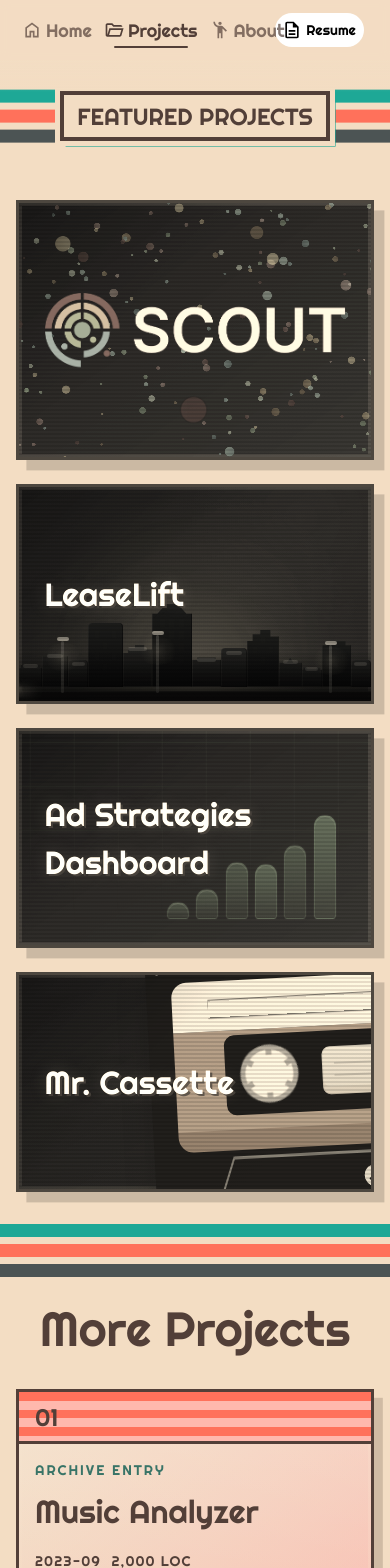
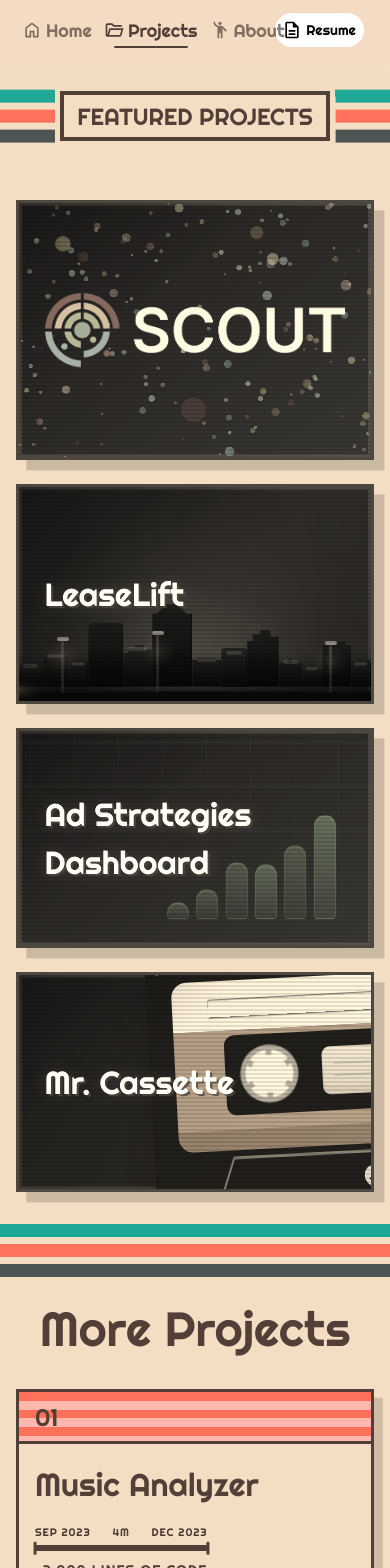
Before and after one commit to evanlunceford/resume-website, a React (Vite) app in the folder src/frontend/: page /projects in a window 390 px wide. Shown: the top 1568 px of the page. Built offline with nearby package versions, Linux system fonts and the light colour scheme.

Commit message:
Added lots of styling reformatting, redesigned project modal

```diff
--- a/src/frontend/src/components/assets/TitleStreak.tsx
+++ b/src/frontend/src/components/assets/TitleStreak.tsx
@@ -11,8 +11,8 @@ const TitleStreak: React.FC = () => {
             pathLength: 1,
             opacity: 1,
             transition: {
-                pathLength: { delay: i * 0.2, duration: 1, ease: "easeInOut" },
-                opacity: { delay: i * 0.2, duration: 0.01 }
+                pathLength: { delay: 0.5, duration: 1, ease: "easeInOut" },
+                opacity: { delay: 0.5, duration: 0.01 }
             }
         })
     };
@@ -29,7 +29,7 @@ const iconVariants: Variants = {
             opacity: {
                 type: "tween",
                 ease: "linear",
-                duration: 2.5,
+                duration: 0.5,
                 delay: 0.3
             }
         }
--- /dev/null
+++ b/src/frontend/src/components/projects/ProjectMiniTimeline.tsx
@@ -0,0 +1,83 @@
+import "../../css/components/ProjectMiniTimeline.css";
+
+type ProjectMiniTimelineProps = {
+  startDate: string;
+  endDate: string | "Present";
+  className?: string;
+};
+
+function parseProjectDate(dateValue: string): Date {
+  if (dateValue.toLowerCase() === "present") {
+    return new Date();
+  }
+
+  const [yearText, monthText] = dateValue.split("-");
+  const year = Number(yearText);
+  const month = monthText ? Number(monthText) - 1 : 0;
+
+  if (Number.isNaN(year) || Number.isNaN(month)) {
+    return new Date();
+  }
+
+  return new Date(year, month, 1);
+}
+
+function formatTimelineLabel(dateValue: string): string {
+  if (dateValue.toLowerCase() === "present") {
+    return "Present";
+  }
+
+  const parsed = parseProjectDate(dateValue);
+  return parsed.toLocaleDateString("en-US", { month: "short", year: "numeric" });
+}
+
+function formatDuration(startDate: string, endDate: string): string {
+  const start = parseProjectDate(startDate);
+  const end = parseProjectDate(endDate);
+
+  const monthDelta =
+    (end.getFullYear() - start.getFullYear()) * 12 +
+    (end.getMonth() - start.getMonth()) +
+    1;
+
+  const normalizedMonths = Math.max(monthDelta, 1);
+  const years = Math.floor(normalizedMonths / 12);
+  const months = normalizedMonths % 12;
+
+  if (years > 0 && months > 0) {
+    return `${years}y ${months}m`;
+  }
+  if (years > 0) {
+    return `${years}y`;
+  }
+  return `${months}m`;
+}
+
+export default function ProjectMiniTimeline({
+  startDate,
+  endDate,
+  className,
+}: ProjectMiniTimelineProps) {
+  const startLabel = formatTimelineLabel(startDate);
+  const endLabel = formatTimelineLabel(endDate);
+  const durationLabel = formatDuration(startDate, endDate);
+
+  return (
+    <div
+      className={`project-mini-timeline${className ? ` ${className}` : ""}`}
+      role="img"
+      aria-label={`Project timeline from ${startLabel} to ${endLabel}, lasting ${durationLabel}`}
+    >
+      <div className="project-mini-timeline__labels">
+        <span>{startLabel}</span>
+        <span className="project-mini-timeline__duration">{durationLabel}</span>
+        <span>{endLabel}</span>
+      </div>
+      <div className="project-mini-timeline__rail" aria-hidden="true">
+        <span className="project-mini-timeline__cap project-mini-timeline__cap--start" />
+        <span className="project-mini-timeline__fill" />
+        <span className="project-mini-timeline__cap project-mini-timeline__cap--end" />
+      </div>
+    </div>
+  );
+}
--- a/src/frontend/src/css/components/CrtHeadshot.css
+++ b/src/frontend/src/css/components/CrtHeadshot.css
@@ -1,6 +1,6 @@
 .crt-frame {
   width: 100%;
-  max-width: 390px;
+  max-width: clamp(320px, 26vw, 520px);
   padding: 14px;
   border: 3px solid var(--brown);
   border-radius: 0;
@@ -25,7 +25,7 @@
   width: 100%;
   height: 100%;
   object-fit: cover;
-  filter: grayscale(0.75) sepia(0.42) contrast(1.02) saturate(0.9);
+  filter: grayscale(0.75) sepia(0.42) contrast(1.02);
 }
 
 .crt-tint,
--- /dev/null
+++ b/src/frontend/src/css/components/ProjectMiniTimeline.css
@@ -0,0 +1,61 @@
+.project-mini-timeline {
+  display: grid;
+  gap: 0.35rem;
+  min-width: 190px;
+}
+
+.project-mini-timeline__labels {
+  display: grid;
+  grid-template-columns: auto 1fr auto;
+  align-items: end;
+  gap: 0.5rem;
+  color: color-mix(in srgb, var(--brown) 88%, var(--black));
+  font-size: 0.68rem;
+  font-family: "Righteous", sans-serif;
+  letter-spacing: 0.08em;
+  text-transform: uppercase;
+}
+
+.project-mini-timeline__duration {
+  justify-self: center;
+  color: var(--dark-teal);
+}
+
+.project-mini-timeline__rail {
+  position: relative;
+  height: 0.35rem;
+  border-radius: 2px;
+  background: var(--brown);
+  overflow: visible;
+}
+
+.project-mini-timeline__fill {
+  position: absolute;
+  left: 0;
+  right: 0;
+  top: -0.11rem;
+  height: 0.55rem;
+  border-radius: 2px;
+  background: var(--teal);
+}
+
+.project-mini-timeline__cap {
+  position: absolute;
+  top: 50%;
+  width: 0.18rem;
+  height: 1rem;
+  border-radius: 1px;
+  border: 0;
+  background: var(--orange);
+  transform: translateY(-50%);
+}
+
+.project-mini-timeline__cap--start {
+  left: 0;
+  transform: translate(-50%, -50%);
+}
+
+.project-mini-timeline__cap--end {
+  right: 0;
+  transform: translate(50%, -50%);
+}
--- a/src/frontend/src/css/pages/Projects.css
+++ b/src/frontend/src/css/pages/Projects.css
@@ -71,7 +71,7 @@
   text-transform: uppercase;
   box-shadow:
     0 0 0 6px var(--tan),
-    0.45rem 0.45rem 0 0 var(--teal);
+    0.45rem 0.45rem 0 0 var(--tan);
 }
 
 .projects-title-banner {
@@ -142,6 +142,14 @@
   gap: 1.25rem;
 }
 
+@media (min-width: 1024px) {
+  .projects-grid {
+    display: grid;
+    grid-template-columns: repeat(2, minmax(0, 1fr));
+    gap: 1.25rem;
+  }
+}
+
 .project-card {
   position: relative;
   overflow: hidden;
@@ -173,6 +181,14 @@
   box-shadow:
     0.55rem 0.55rem 0 0 rgba(82, 63, 56, 0.22),
     inset 0 0 0 3px rgba(243, 221, 195, 0.6);
+  transition: transform 0.3s ease, box-shadow 0.3s ease;
+}
+
+.project-card-button--standard:hover{
+  transform: translate(-0.2rem, -0.2rem);
+  box-shadow:
+    0.9rem 0.9rem 0 0 rgba(82, 63, 56, 0.2),
+    inset 0 0 0 3px rgba(243, 221, 195, 0.42);
 }
 
 .project-card-button:focus-visible {
@@ -203,9 +219,7 @@
   gap: 1rem;
   min-width: 0;
   padding: 1.35rem 1.5rem 1.25rem;
-  background:
-    linear-gradient(180deg, rgba(255, 255, 255, 0.18), rgba(255, 255, 255, 0)),
-    linear-gradient(135deg, rgba(243, 221, 195, 0.92), rgba(255, 184, 173, 0.58));
+  background: var(--tan);
 }
 
 .project-card-header--listing {
@@ -218,6 +232,8 @@
 .project-listing-heading {
   display: grid;
   gap: 0.35rem;
+  flex: 1;
+  min-width: 0;
 }
 
 .project-listing-label {
@@ -229,13 +245,43 @@
 
 .project-listing-meta {
   display: flex;
-  flex-wrap: wrap;
+  flex-direction: column;
+  align-items: center;
   justify-content: flex-end;
-  gap: 0.65rem;
+  gap: 1rem;
   color: var(--brown);
   font-size: var(--text-sm);
   letter-spacing: 0.08em;
   text-transform: uppercase;
+}
+
+.project-listing-timeline {
+  min-width: 190px;
+}
+
+.project-listing-timeline .project-mini-timeline__duration {
+  color: var(--brown);
+}
+
+.project-listing-timeline .project-mini-timeline__rail {
+  height: 0.24rem;
+  background: color-mix(in srgb, var(--brown) 62%, transparent);
+}
+
+.project-listing-timeline .project-mini-timeline__fill {
+  top: -0.06rem;
+  height: 0.36rem;
+  background: var(--brown);
+}
+
+.project-listing-timeline .project-mini-timeline__cap {
+  height: 0.78rem;
+  background: var(--brown);
+}
+
+.project-listing-loc {
+  align-self: center;
+  white-space: nowrap;
 }
 
 .featured-project-card {
@@ -322,9 +368,9 @@
 .project-card-header {
   display: flex;
   align-items: center;
+  justify-content: space-between;
   gap: 1rem;
-  width: min(100%, 70%);
-  max-width: 600px;
+  width: 100%;
 }
 
 .project-card-title {
@@ -380,8 +426,8 @@
     min-height: 300px;
   }
 
-  .project-card-header {
-    width: min(100%, 55%);
+  .project-card-button--standard {
+    grid-template-columns: 1fr;
   }
 }
 
@@ -426,7 +472,7 @@
     padding-inline: 0.8rem;
     box-shadow:
       0 0 0 5px var(--tan),
-      0.35rem 0.35rem 0 0 var(--teal);
+      0.35rem 0.35rem 0 0 var(--tan);
   }
 
 
@@ -434,10 +480,6 @@
     flex-direction: column;
     align-items: flex-start;
     width: 100%;
-  }
-
-  .project-card-button--standard {
-    grid-template-columns: 1fr;
   }
 
   .project-listing-index {
@@ -453,6 +495,13 @@
   }
 
   .project-listing-meta {
+    grid-template-columns: 1fr;
     justify-content: flex-start;
+    gap: 0.6rem;
+  }
+
+  .project-listing-timeline {
+    min-width: 0;
+    width: min(100%, 280px);
   }
 }
--- a/src/frontend/src/pages/Home.tsx
+++ b/src/frontend/src/pages/Home.tsx
@@ -95,7 +95,6 @@ export default function Home() {
 
           <div className="intro-right">
             <div className="intro-copy" ref={introRef}>
-              <span className="intro-eyebrow">About Me</span>
               <motion.h3
                 className="intro-heading"
                 initial={{ opacity: 0 }}
--- a/src/frontend/src/pages/Projects.tsx
+++ b/src/frontend/src/pages/Projects.tsx
@@ -1,5 +1,6 @@
 import { useEffect, useState } from "react";
 import ProjectModal from "../components/projects/ProjectModal";
+import ProjectMiniTimeline from "../components/projects/ProjectMiniTimeline";
 import { projects } from "../data/projects";
 import { skills } from "../data/skills";
 import "../css/pages/Projects.css";
@@ -115,12 +116,15 @@ export default function Projects() {
                   {project.background && <project.background className="project-card-bg" />}
                   <div className="project-card-header project-card-header--listing">
                     <div className="project-listing-heading">
-                      <span className="project-listing-label">Archive Entry</span>
                       <h3 className="project-card-title">{project.name}</h3>
                     </div>
                     <div className="project-listing-meta">
-                      <span>{project.startDate}</span>
-                      <span>{project.estimatedLinesOfCode.toLocaleString()} LOC</span>
+                      <ProjectMiniTimeline
+                        startDate={project.startDate}
+                        endDate={project.endDate}
+                        className="project-listing-timeline"
+                      />
+                      <span className="project-listing-loc">~{project.estimatedLinesOfCode.toLocaleString()} lines of code</span>
                     </div>
                   </div>
 
```
Also changed, not shown: src/frontend/src/components/projects/ProjectModal.tsx (+6 -1 lines), src/frontend/src/css/components/ProjectModal.css (+191 -117 lines), src/frontend/src/css/pages/Home.css (+20 -6 lines).
